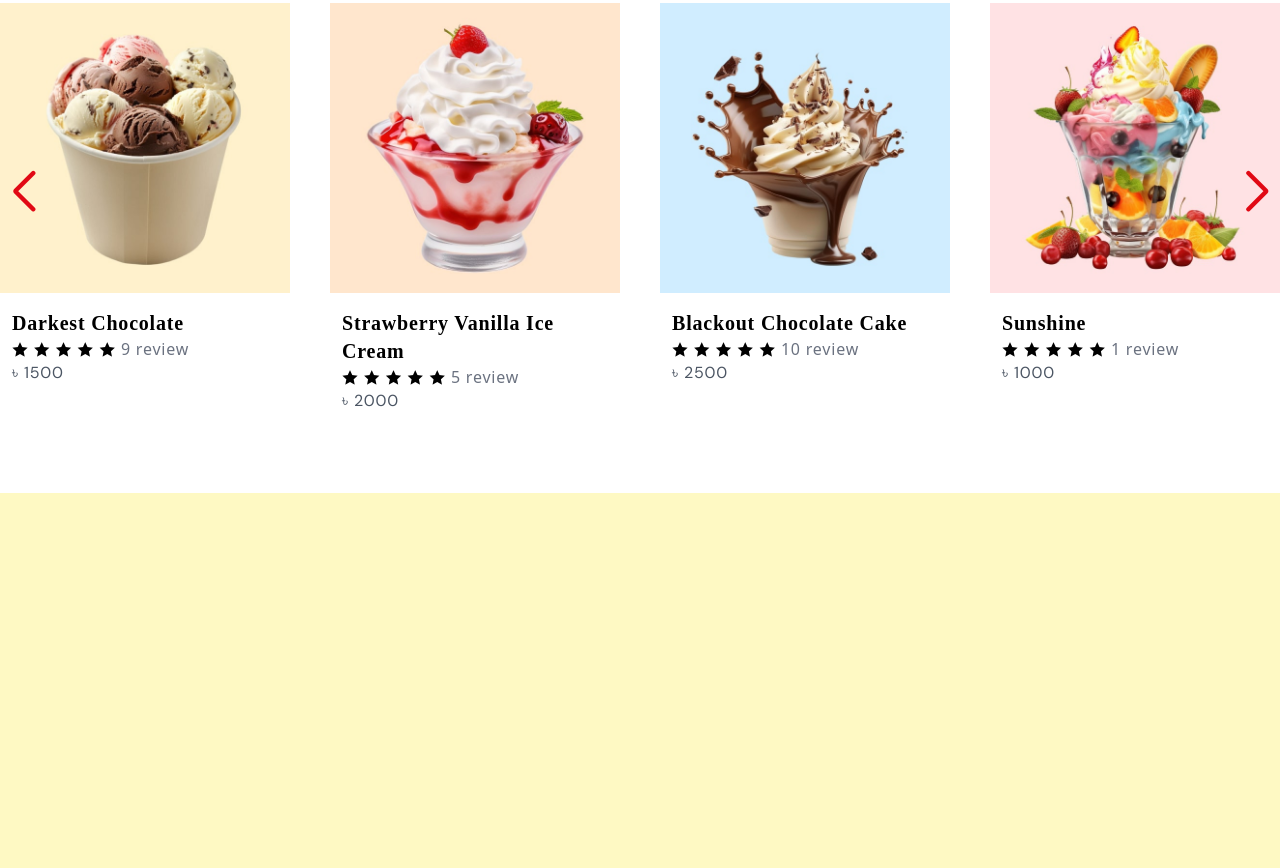
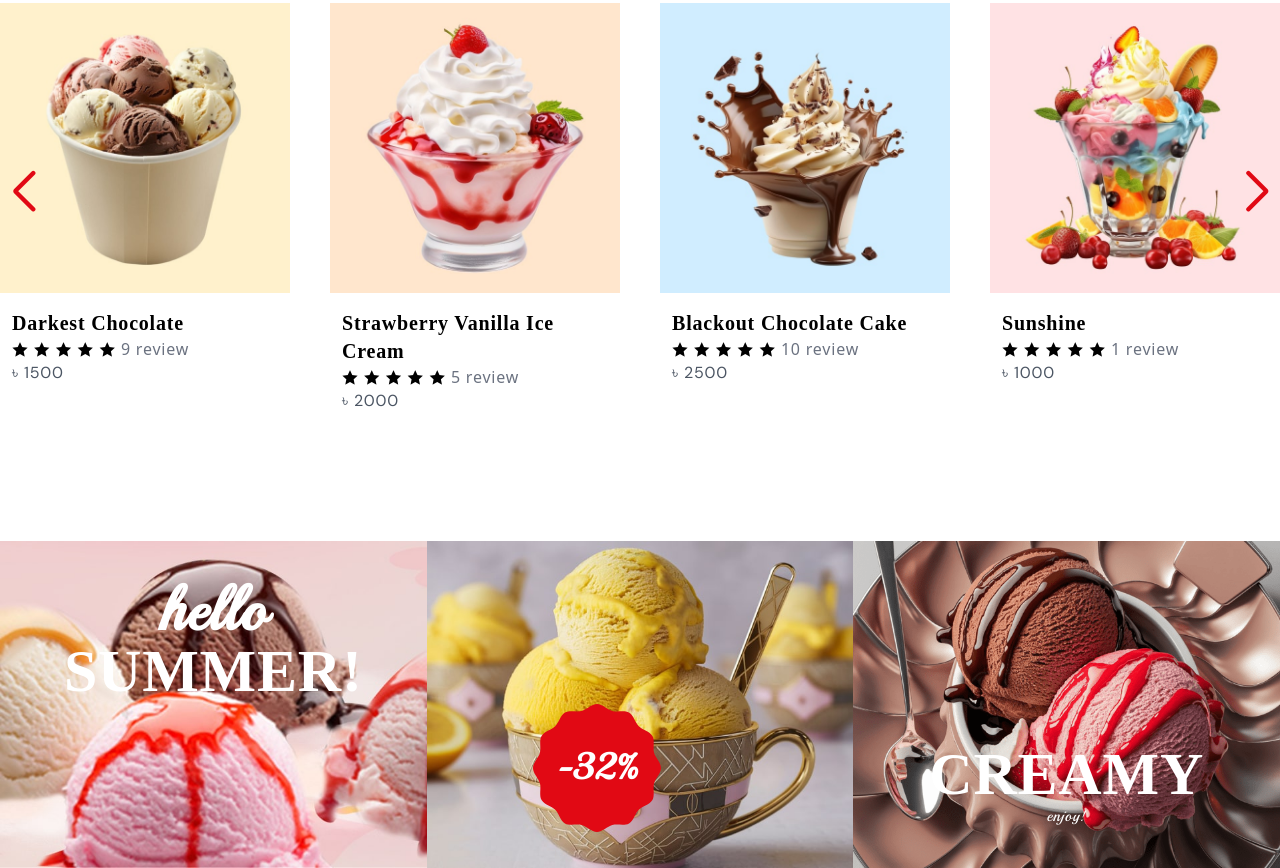
Before and after one commit to marleyDip/Ice-Cream-Landing-Page-Using-Tailwind-CSS-And-JS-DOM, a website: page index.html in a window 1280 px wide. Shown: the part 2347-3215 px from the top of the page. Before the commit the page ends 2840 px from the top, so only its background shows below. Drawn offline with nearby package versions, Linux system fonts and the light colour scheme; a web font is replaced by a local one.

Commit message:
Seasonal Promo Section

```diff
--- a/index.html
+++ b/index.html
@@ -511,7 +511,45 @@
     <!--~~~~~~~~~~~~~~~ SHOP ~~~~~~~~~~~~~~~-->
 
     <!--~~~~~~~~~~~~~~~ SEASONAL-PROMO ~~~~~~~~~~~~~~~-->
-    <section></section>
+    <section class="pt-12 grid grid-cols-1 sm:grid-cols-3">
+      <!-- promo 1 -->
+      <div class="relative overflow-hidden">
+        <img class="w-full hover:scale-110 duration-700" src="assets/images/seasonal-promo_1.jpg" alt="Seasonal Promo" />
+
+        <div class="absolute top-10 left-1/2 transform -translate-x-1/2 text-center pointer-events-none">
+          <h2 class="lowercase font-Playball text-white">hello</h2>
+
+          <h2 class="uppercase text-white">Summer!</h2>
+        </div>
+      </div>
+      <!-- promo 1 -->
+
+      <!-- promo 2 -->
+      <div class="relative overflow-hidden">
+        <img class="w-full hover:scale-110 duration-700" src="assets/images/seasonal-promo_2.jpg" alt="Seasonal Promo" />
+
+        <div class="absolute top-1/2 left-1/4 pointer-events-none">
+          <div class="relative">
+            <img class="w-24 lg:w-32" src="assets/images/scalloped.svg" alt="Icon" />
+
+            <p class="absolute top-1/2 left-1/2 transform -translate-x-1/2 -translate-y-1/2 text-3xl font-bold font-Playball text-white lg:text-4xl">-32%</p>
+          </div>
+        </div>
+      </div>
+      <!-- promo 2 -->
+
+      <!-- promo 3 -->
+      <div class="relative overflow-hidden">
+        <img class="w-full hover:scale-110 duration-700" src="assets/images/seasonal-promo_3.png" alt="Seasonal Promo" />
+
+        <div class="absolute bottom-10 left-1/2 transform -translate-x-1/2 text-center pointer-events-none">
+          <h2 class="uppercase text-white">Creamy</h2>
+
+          <div class="lowercase font-Playball text-white">enjoy!</h2>
+        </div>
+      </div>
+      <!-- promo 3 -->
+    </section>
     <!--~~~~~~~~~~~~~~~ SEASONAL-PROMO ~~~~~~~~~~~~~~~-->
 
     <!--~~~~~~~~~~~~~~~ INGREDIENTS ~~~~~~~~~~~~~~~-->
```
Also changed, not shown: output.css.
